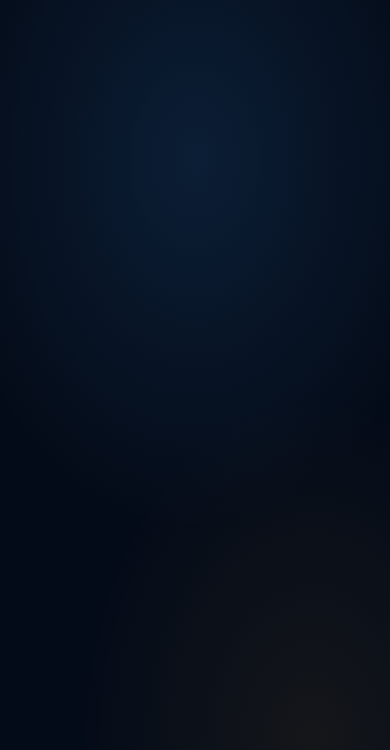
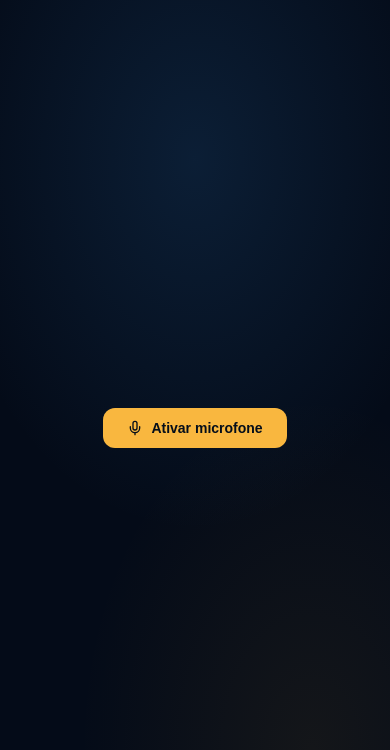
Before and after one commit to zeotoni/afinador, a plain HTML site: page index.html in a window 390 px wide. Shown: the part 94-844 px from the top of the page. Drawn offline with Linux system fonts and the light colour scheme.

Commit message:
✨ feat: add microphone button with SVG icon and styling

```diff
--- a/app/css/style.css
+++ b/app/css/style.css
@@ -4,6 +4,7 @@
 
     --primary: oklch(0.82 0.15 78);
     --primary-soft: oklch(0.86 0.11 84);
+    --primary-foreground: oklch(0.16 0.03 255);
 
     --locked: oklch(0.8 0.15 155);
     --locked-soft: oklch(0.87 0.11 160);
@@ -13,6 +14,7 @@
 
     --border: oklch(0.95 0.01 240 / 10%);
 
+    --radius: 0.75rem;
     --radius: 0.75rem;
 }
 
@@ -99,3 +101,29 @@ body {
     width: 100%;
     height: auto;
 }
+
+.controls {
+    display: flex;
+    justify-content: center;
+    padding-bottom: 2rem;
+    margin-top: 10rem;
+}
+
+.mic-button {
+    display: inline-flex;
+    align-items: center;
+    gap: 0.5rem;
+    border-radius: var(--radius);
+    background-color: var(--primary);
+    padding: 0.75rem 1.5rem;
+    font-size: 0.875rem;
+    font-weight: 600;
+    color: var(--primary-foreground);
+    border: none;
+    cursor: pointer;
+    transition: transform 150ms ease;
+}
+
+.mic-button:active {
+    transform: scale(0.95);
+}
--- a/index.html
+++ b/index.html
@@ -22,7 +22,21 @@
 
             <section class="note">
             </section>
+
+            <section class="controls">
+                <button class="mic-button" id="micButton">
+                    <svg xmlns="http://www.w3.org/2000/svg" width="16" height="16" viewBox="0 0 24 24" fill="none"
+                        stroke="currentColor" stroke-width="2" stroke-linecap="round" stroke-linejoin="round"
+                        class="lucide lucide-mic preview-icon">
+                        <path d="M12 19v3" />
+                        <path d="M19 10v2a7 7 0 0 1-14 0v-2" />
+                        <rect x="9" y="2" width="6" height="13" rx="3" />
+                    </svg>
+                    <span id="micButtonLabel">Ativar microfone</span>
+                </button>
+            </section>
         </main>
+
     </div>
     <script type="module" src="./app/js/app.js"></script>
 </body>
```
